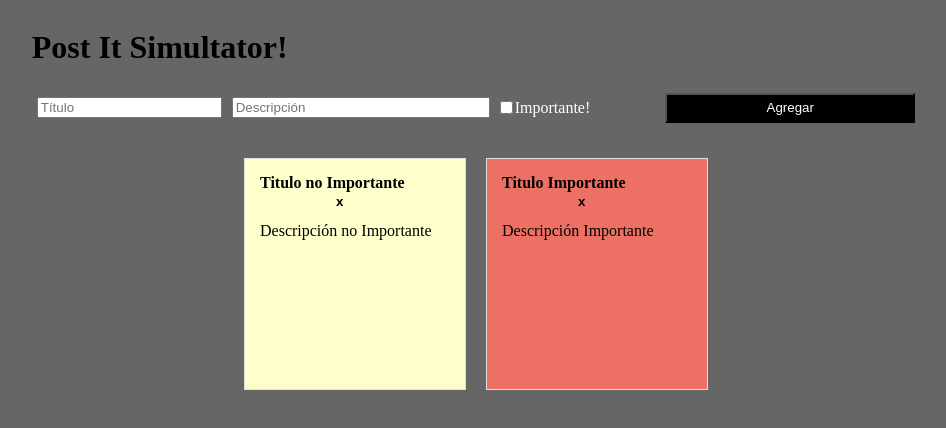
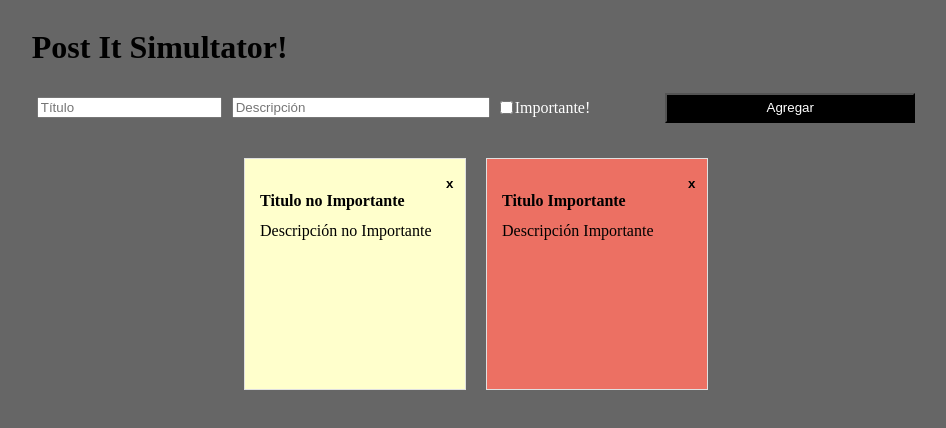
Before and after one commit to rrokuen/Pos_It_React, a React (Create React App) app in the folder post_it_proyect/: page / in a window 1280 px wide. Shown: the top 428 px of the page, without its empty margins (164-1110 px from the left). Built offline with nearby package versions, Linux system fonts and the light colour scheme.

Commit message:
Corrección Posiciób Botón Eliminar

```diff
--- a/post_it_proyect/src/componentes/Post_It.jsx
+++ b/post_it_proyect/src/componentes/Post_It.jsx
@@ -9,11 +9,11 @@ export function PostIt({post, removePost}) {
             <section>
                 <div className={`contenedor-post-it ${importante ? 'importante' : 'noImportante'}`}>
                     <div class="contenedor-contenido">
+                        <button onClick={handleRemove} className="btnX">
+                            <strong>x</strong>
+                        </button>
                             <div id="titulo-post">
                                 {titulo}
-                                <button onClick={handleRemove} className="btnX">
-                                    <strong>x</strong>
-                                </button>
                             </div>
                         <div id="descripcion-post">{descripcion}</div>
                     </div>
--- a/post_it_proyect/src/styles.css
+++ b/post_it_proyect/src/styles.css
@@ -75,9 +75,10 @@ label{
 }
 
 .btnX{
+    width: 10px;
     background-color: transparent;
     border: none;
-    margin-left: 70px;
+    margin-left: 180px;
 }
 
 main{
```
